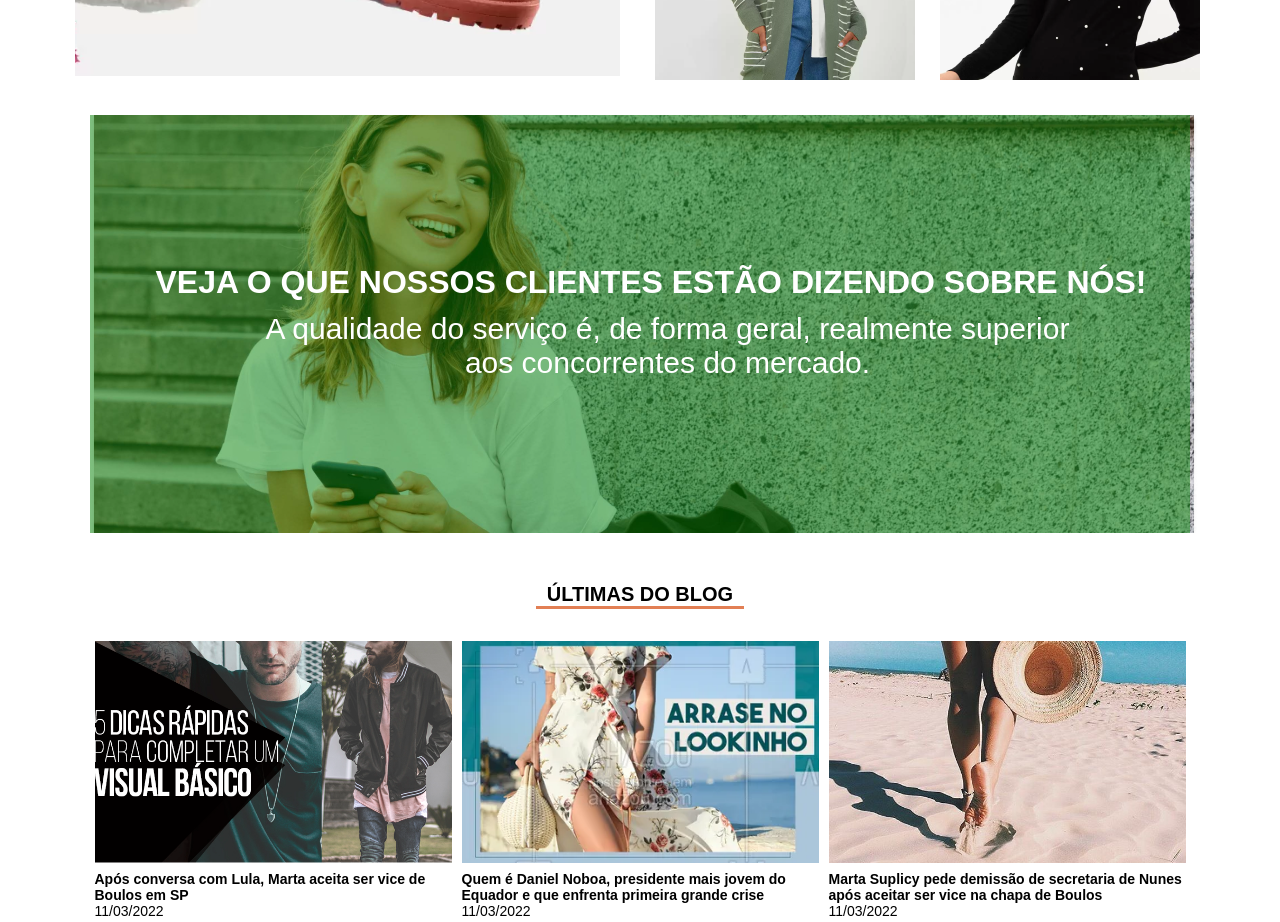
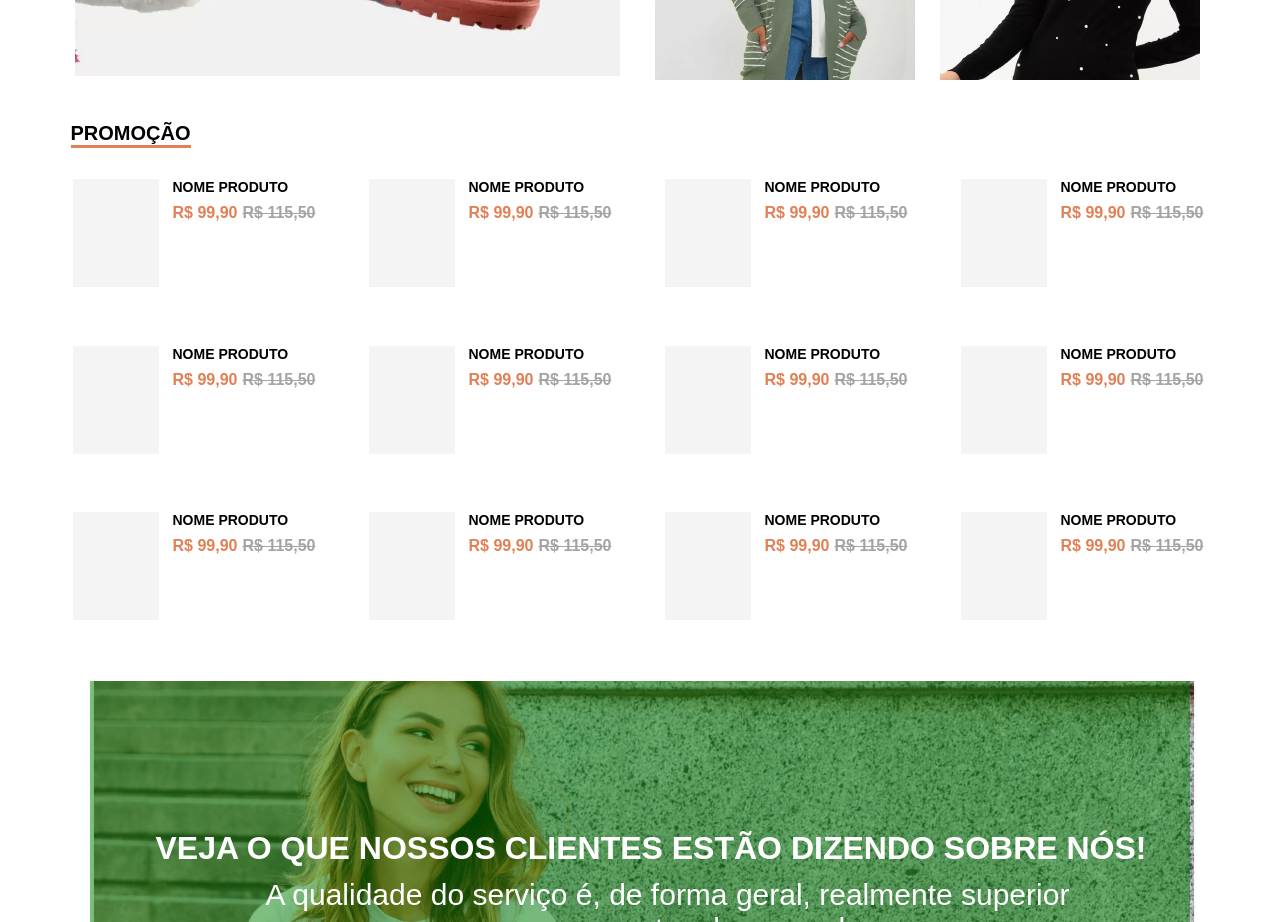
Before and after one commit to Yonatha/javascript-estudo, a Vue app in the folder loja/frontend/: page / in a window 1280 px wide. Shown: the part 1840-2762 px from the top of the page. Built offline with nearby package versions, Linux system fonts and the light colour scheme; no server answers.

Commit message:
feature 115 - Implementar componente de promoções na Home

```diff
--- /dev/null
+++ b/loja/frontend/src/components/layout/Promocao.vue
@@ -0,0 +1,161 @@
+<template>
+    <div class="promocao">
+        <h3>promoção</h3>
+        <ul>
+            <li>
+                <div class="box">
+                    <a href="#">NOME PRODUTO</a>
+                    <span class="desconto">R$ 99,90</span>
+                    <span>R$ 115,50</span>
+                </div>
+            </li>
+            <li>
+                <div class="box">
+                    <a href="#">NOME PRODUTO</a>
+                    <span class="desconto">R$ 99,90</span>
+                    <span>R$ 115,50</span>
+                </div>
+            </li>
+            <li>
+                <div class="box">
+                    <a href="#">NOME PRODUTO</a>
+                    <span class="desconto">R$ 99,90</span>
+                    <span>R$ 115,50</span>
+                </div>
+            </li>
+            <li>
+                <div class="box">
+                    <a href="#">NOME PRODUTO</a>
+                    <span class="desconto">R$ 99,90</span>
+                    <span>R$ 115,50</span>
+                </div>
+            </li>
+            <li>
+                <div class="box">
+                    <a href="#">NOME PRODUTO</a>
+                    <span class="desconto">R$ 99,90</span>
+                    <span>R$ 115,50</span>
+                </div>
+            </li>
+            <li>
+                <div class="box">
+                    <a href="#">NOME PRODUTO</a>
+                    <span class="desconto">R$ 99,90</span>
+                    <span>R$ 115,50</span>
+                </div>
+            </li>
+            <li>
+                <div class="box">
+                    <a href="#">NOME PRODUTO</a>
+                    <span class="desconto">R$ 99,90</span>
+                    <span>R$ 115,50</span>
+                </div>
+            </li>
+            <li>
+                <div class="box">
+                    <a href="#">NOME PRODUTO</a>
+                    <span class="desconto">R$ 99,90</span>
+                    <span>R$ 115,50</span>
+                </div>
+            </li>
+            <li>
+                <div class="box">
+                    <a href="#">NOME PRODUTO</a>
+                    <span class="desconto">R$ 99,90</span>
+                    <span>R$ 115,50</span>
+                </div>
+            </li>
+            <li>
+                <div class="box">
+                    <a href="#">NOME PRODUTO</a>
+                    <span class="desconto">R$ 99,90</span>
+                    <span>R$ 115,50</span>
+                </div>
+            </li>
+            <li>
+                <div class="box">
+                    <a href="#">NOME PRODUTO</a>
+                    <span class="desconto">R$ 99,90</span>
+                    <span>R$ 115,50</span>
+                </div>
+            </li>
+            <li>
+                <div class="box">
+                    <a href="#">NOME PRODUTO</a>
+                    <span class="desconto">R$ 99,90</span>
+                    <span>R$ 115,50</span>
+                </div>
+            </li>
+        </ul>
+    </div>
+</template>
+<style>
+.promocao {
+    width: 1215px;
+    height: 500px;
+    margin: auto;
+    margin-top: 66px;
+}
+
+.promocao h3 {
+    font-size: 20px;
+    margin-left: 38px;
+    text-transform: uppercase;
+    border-bottom: #E27F54 solid 3px;
+    width: 120px;
+}
+
+.promocao ul {
+    height: 500px;
+    margin-right: 45px;
+    margin-top: 31px;
+    display: flex;
+    flex-direction: row;
+    flex-wrap: wrap;
+    justify-content: space-between;
+}
+
+.promocao li {
+    width: 242px;
+    height: 108px;
+    list-style: none;
+}
+
+.promocao .box {
+    background: #F4F4F4;
+    width: 86px;
+    height: 108px;
+}
+
+.promocao .box a {
+    color: #000000;
+    font-size: 14px;
+    font-weight: bold;
+    text-decoration: none;
+    margin-left: 100px;
+    position: absolute;
+    display: block;
+}
+
+.promocao .box .desconto  {
+    color: #E27F54;
+    font-size: 16px;
+    font-weight: bold;
+    text-decoration: none;
+    position: absolute;
+    margin-left: 100px;
+    margin-top: 25px;
+    display: block;
+}
+
+.promocao .box span {
+    color: #A5A3A3;
+    font-size: 16px;
+    font-weight: bold;
+    text-decoration: line-through;
+    position: absolute;
+    margin-left: 170px;
+    margin-top: 25px;
+    display: block;
+}
+</style>
--- a/loja/frontend/src/paginas/Home.vue
+++ b/loja/frontend/src/paginas/Home.vue
@@ -23,6 +23,7 @@
 
   <HomeCategorias />
   <HomeDestaque />
+  <Promocao/>
   <Oferta />
   <UltimasBlog />
   <Logomarca />
@@ -36,6 +37,7 @@ import UltimasBlog from "../components/layout/UltimasBlog.vue";
 import Logomarca from "../components/layout/logomarca.vue";
 import Oferta from "../components/layout/Oferta.vue";
 import Catalogo from "../components/shared/Catalogo.vue"
+import Promocao from "../components/layout/Promocao.vue";
 
 export default {
   components: {
@@ -45,7 +47,8 @@ export default {
     HomeCategorias,
     UltimasBlog,
     Logomarca,
-    Oferta
+    Oferta,
+    Promocao
   }
 }
 
```
